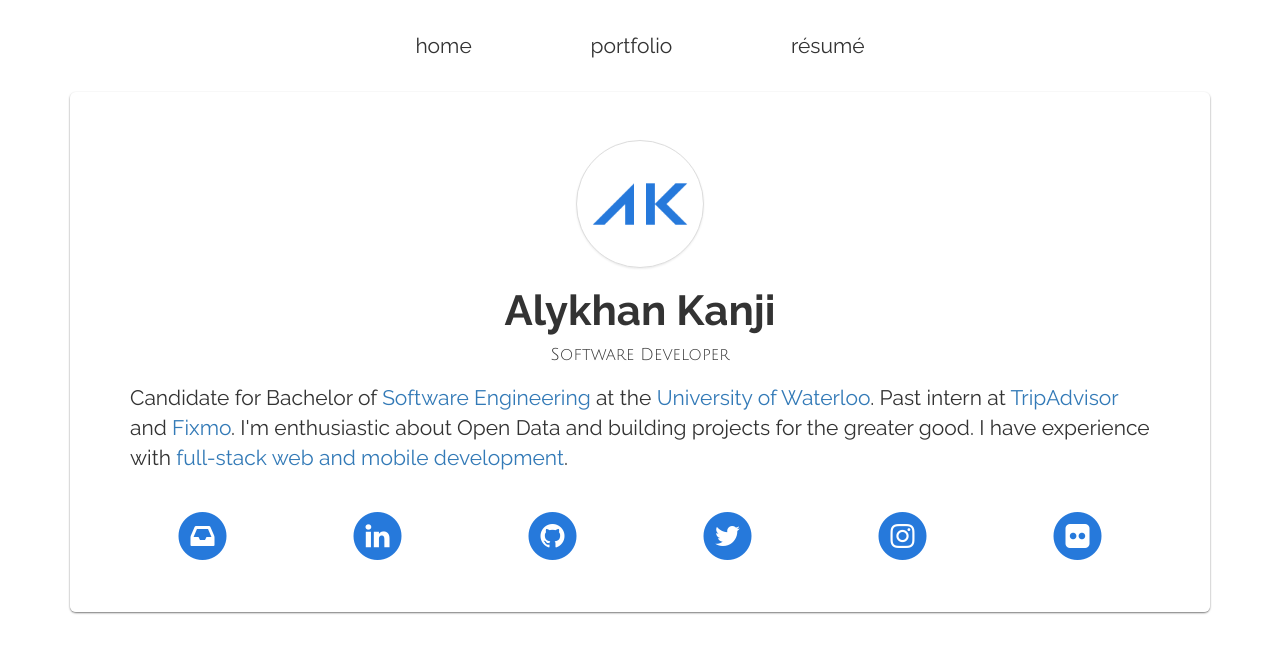
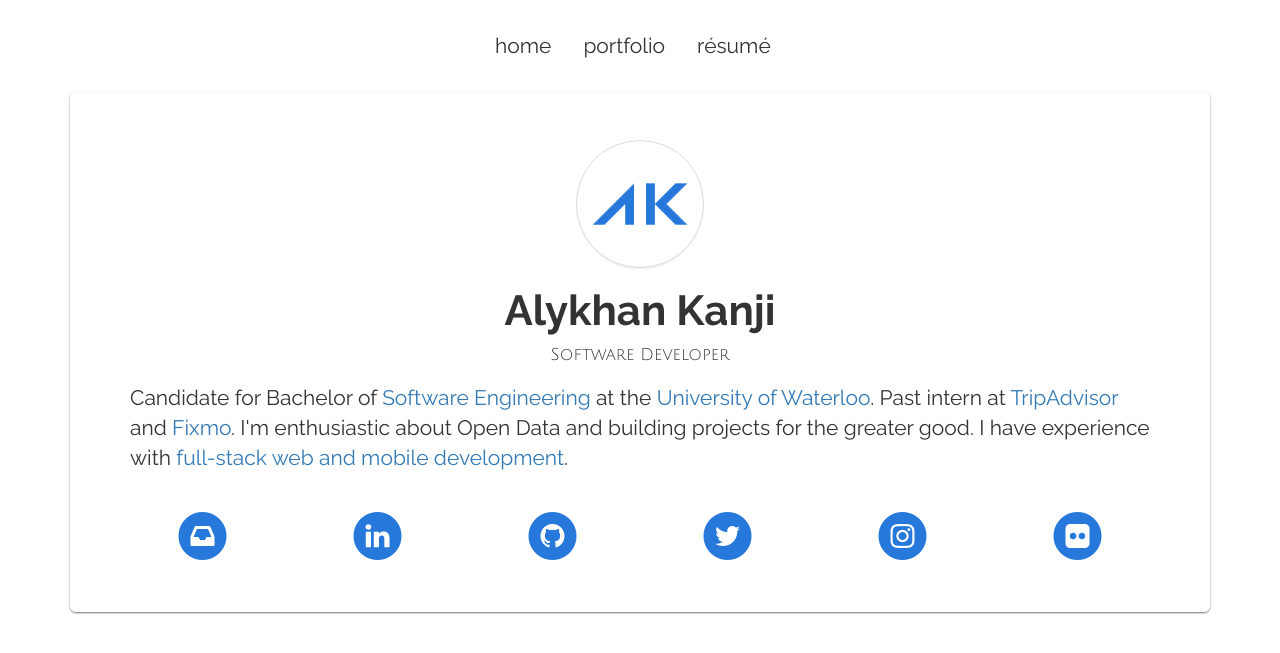
Before and after one commit to alykhank/alykhank.github.io, a Jekyll site: the page built from index.html, in a window 1280 px wide. Shown: the top 653 px of the page. Built offline with Jekyll 4.4.1, drawn with Linux system fonts in a browser that asks for light colours; nearby versions of some CDN libraries; Markdown is read by kramdown in place of the engine named in the settings; comment, search, counter and statistics services are not loaded.

Commit message:
Center navbar, prevent stacking on mobile

```diff
--- a/_includes/navbar.html
+++ b/_includes/navbar.html
@@ -1,6 +1,6 @@
 <div class="navbar-container">
 	<nav class="navbar" role="navigation">
-		<ul class="nav nav-pills nav-justified">
+		<ul class="nav nav-pills">
 			<li><a href="/" id="nav-home">Home</a></li>
 			<li><a href="portfolio" id="nav-portfolio">Portfolio</a></li>
 			<li><a href="resume/resume.pdf" target="_blank" id="nav-resume">R&eacute;sum&eacute;</a></li>
--- a/_layouts/default.html
+++ b/_layouts/default.html
@@ -7,8 +7,8 @@
 	{% endif %}
 </head>
 <body onload="mixpanel.track('Page View', {'Page Name': '{{ page.name }}', 'URL': window.location.href});">
+	{% include navbar.html %}
 	<div class="container">
-		{% include navbar.html %}
 		{{ content }}
 	</div><!-- container -->
 	<script src="//code.jquery.com/jquery-2.0.3.min.js"></script>
--- a/css/styles.css
+++ b/css/styles.css
@@ -7,12 +7,11 @@ body {
 }
 
 .navbar-container {
-	width: 50%;
+	width: 23em;
 	margin: auto;
 }
 
 .navbar {
-	margin-top: 20px;
 	font-size: 1.5em;
 	text-transform: lowercase;
 }
@@ -32,6 +31,9 @@ body {
 }
 
 @media only screen and (min-width: 768px) {
+	.navbar {
+		margin: 20px 0;
+	}
 	.jumbotron {
 		background: rgba(255, 255, 255, 0.8);
 		box-shadow: 0px 1px 2px #777;
```
